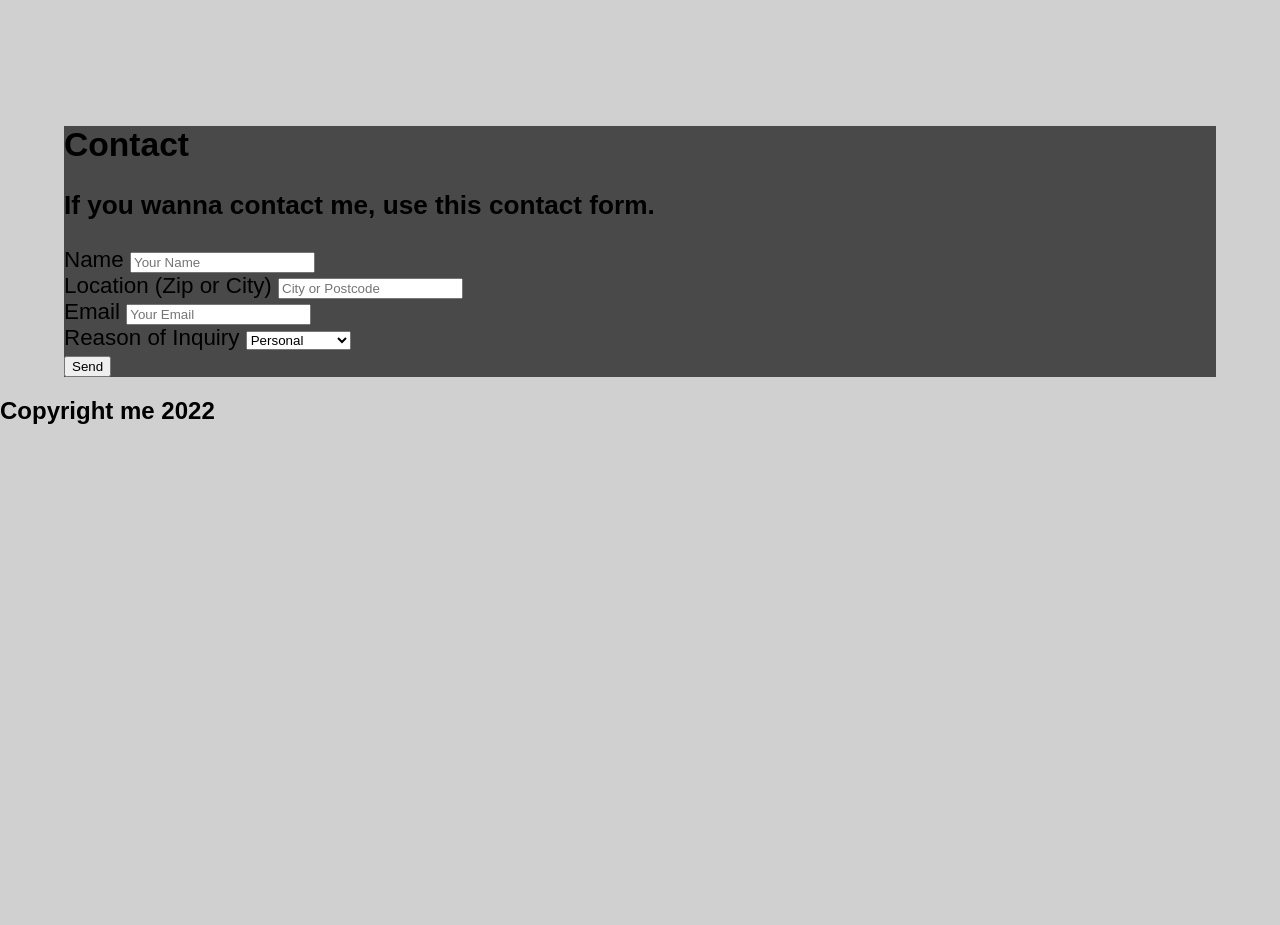
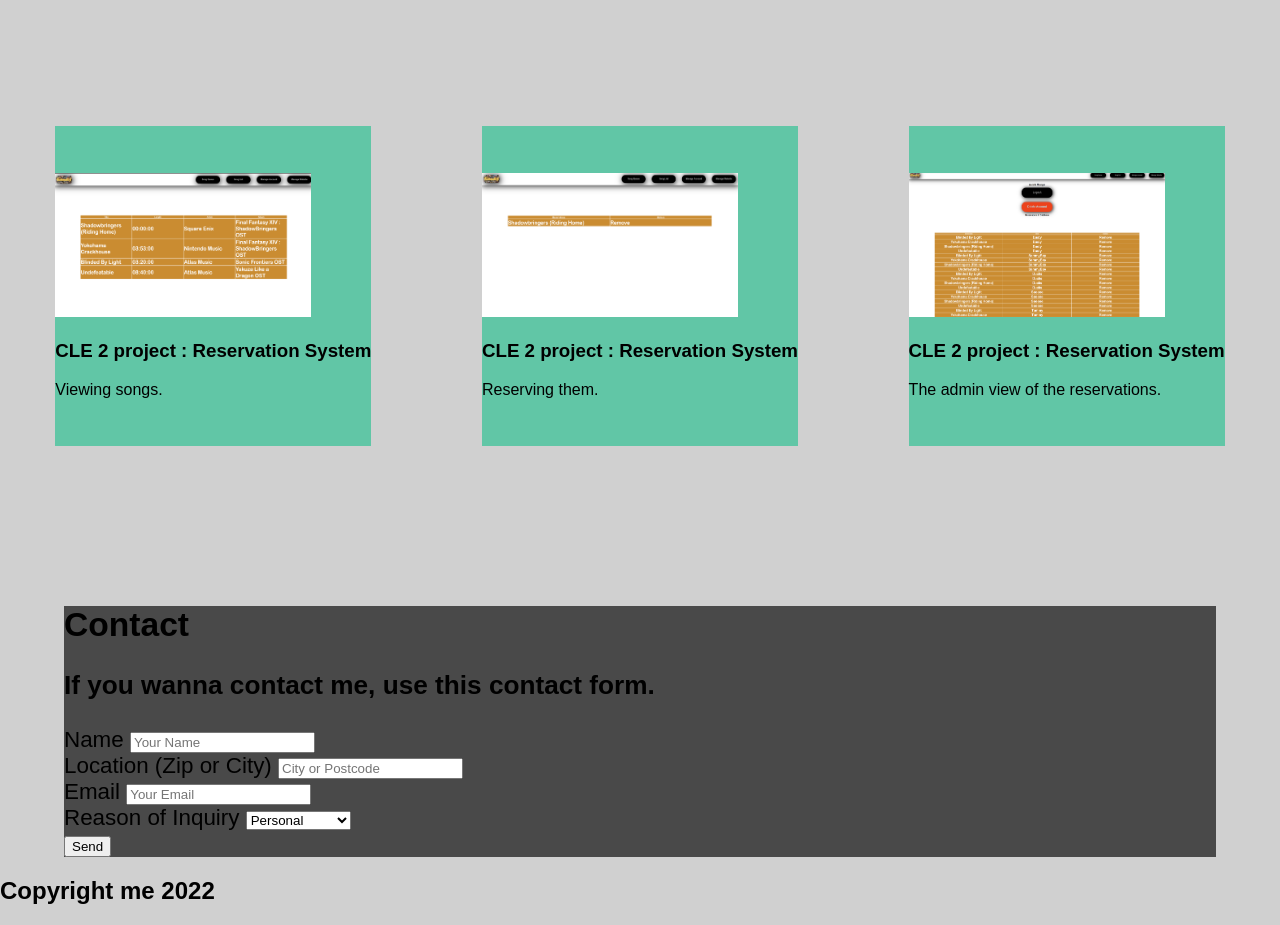
Before and after one commit to ZaidProjectsDev/html-css-portfolio-school, a plain HTML site: page index.html in a window 1280 px wide. Shown: the part 1300-2225 px from the top of the page. Before the commit the page ends 1745 px from the top, so only its background shows below. Drawn offline with Linux system fonts and the light colour scheme.

Commit message:
Added view of the new assignment

```diff
--- a/css/style.css
+++ b/css/style.css
@@ -50,7 +50,7 @@ section h2
 .me-bkg
 {
     background-image: url("../img/me.jpg");
-    background-size : 80%;
+    background-size : auto;
     background-repeat: no-repeat;
     background-position: center;
     width: 128em;
--- a/index.html
+++ b/index.html
@@ -52,6 +52,22 @@
             <div class = "project-card-text"><h3>Business Site</h3>A wordpress based site I put up to host information about my game projects</div>
            </div>
         </section>
+        <section class = "project-card-table">
+        <div class = "project-card">
+            <img class = "project-card-image"  src="img/rv_sys_1.PNG" alt="">
+            <div class = "project-card-text"><h3>CLE 2 project : Reservation System</h3>Viewing songs.</div>
+        </div>
+            <div class = "project-card">
+                <img class = "project-card-image"  src="img/rv_sys_2.PNG" alt="">
+                <div class = "project-card-text"><h3>CLE 2 project : Reservation System</h3>Reserving them. </div>
+            </div>
+            <div class = "project-card">
+                <img class = "project-card-image"  src="img/rv_sys_3.PNG" alt="">
+                <div class = "project-card-text"><h3>CLE 2 project : Reservation System</h3>The admin view of the reservations.</div>
+            </div>
+
+    </section>
+
     </section>
     <section id = "contact" class = "contact-area">
         <h2>Contact</h2>
```
Also changed, not shown: img/rv_sys_1.PNG (added), img/rv_sys_2.PNG (added), img/rv_sys_3.PNG (added).
